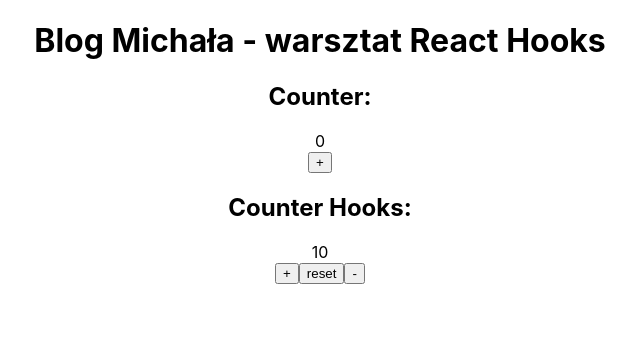
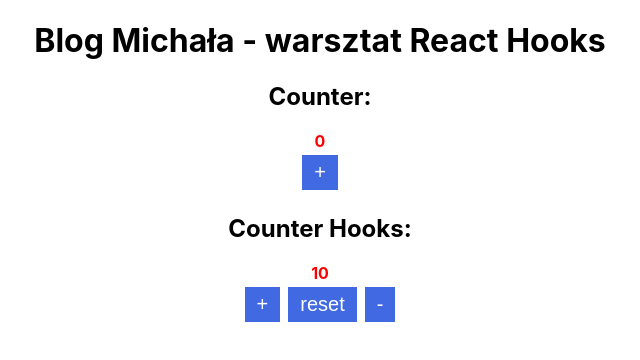
Before and after one commit to milecki/react-hooks-workshop-stacjait, a React (Create React App) app: page / in a window 1280 px wide. Shown: the top 360 px of the page, without its empty margins (320-960 px from the left). Built offline with nearby package versions, Linux system fonts and the light colour scheme.

Commit message:
adds some basic styling

```diff
--- a/src/App.css
+++ b/src/App.css
@@ -3,3 +3,17 @@
   max-width: 1200px;
   text-align: center;
 }
+
+button {
+  color: white;
+  background-color: royalblue;
+  border: none;
+  font-size: 20px;
+  margin: 4px;
+  padding: 6px 12px;
+}
+
+.counterValue {
+  color: red;
+  font-weight: bold;
+}
--- a/src/Counter.js
+++ b/src/Counter.js
@@ -24,7 +24,7 @@ class Counter extends Component {
     return (
       <div>
         <h2>Counter:</h2>
-        <div>{this.state.counter}</div>
+        <div className="counterValue">{this.state.counter}</div>
         <button onClick={this.incrementCounter}>+</button>
       </div>
     );
--- a/src/CounterHooks.js
+++ b/src/CounterHooks.js
@@ -19,7 +19,7 @@ function CounterHooks() {
   return (
     <div>
       <h2>Counter Hooks:</h2>
-      <div>{counterValue}</div>
+      <div class="counterValue">{counterValue}</div>
       <button onClick={incrementCounter}>+</button>
       <button onClick={resetCounter}>reset</button>
       <button onClick={decrementCounter}>-</button>
```
